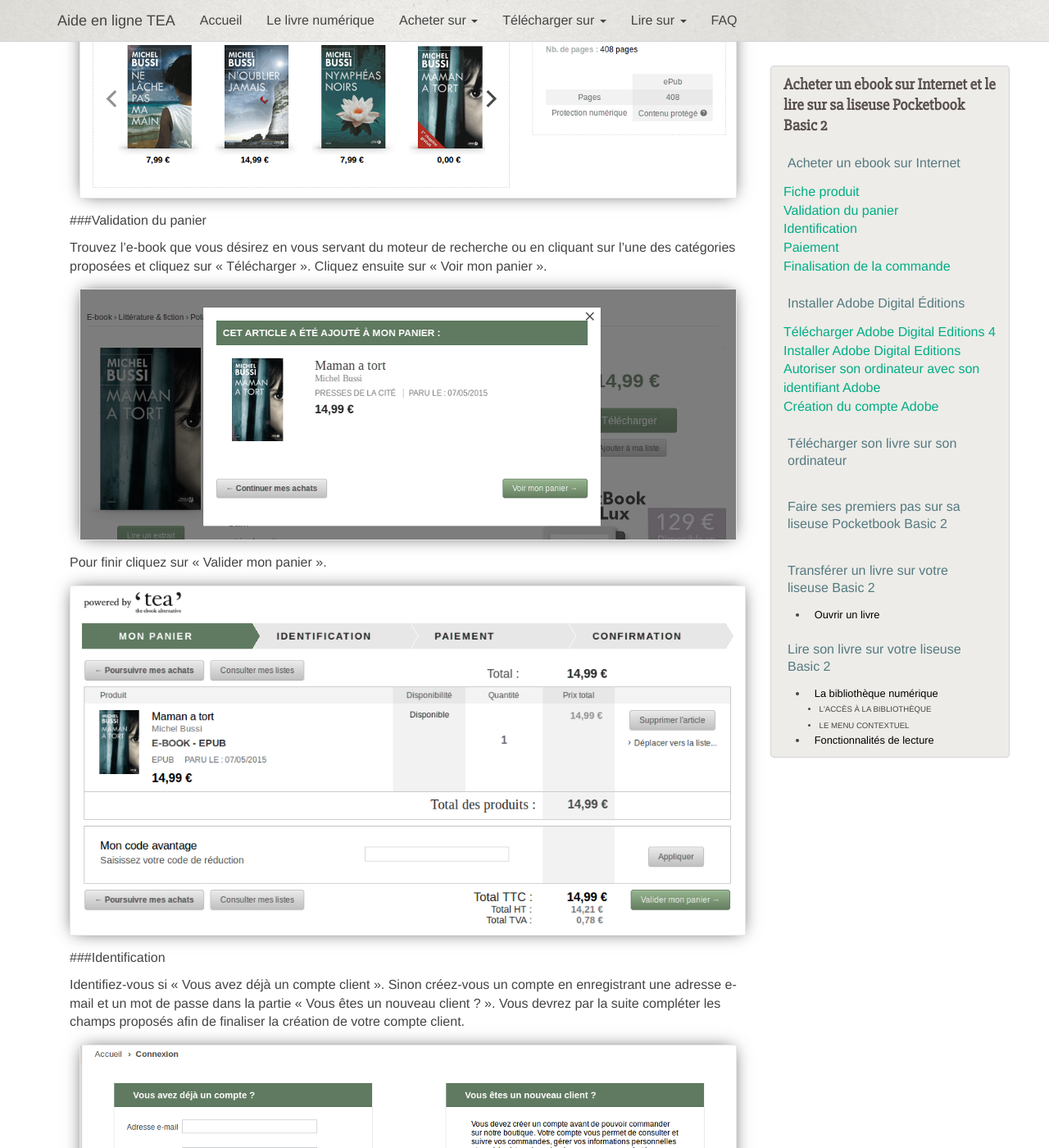
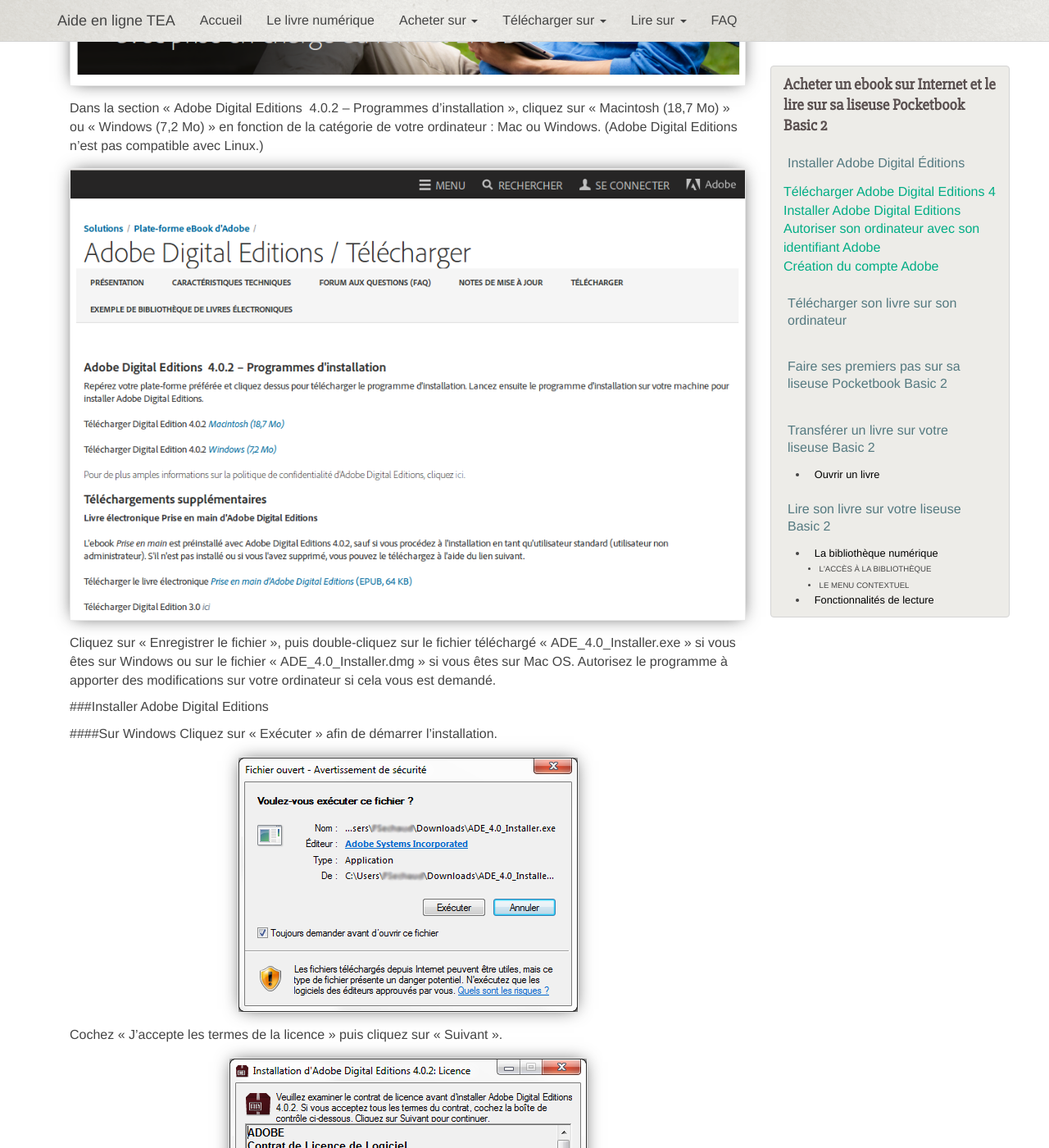
Before and after one commit to TEA-ebook/help-center, a Jekyll site: the page built from _pages/basic2.md, in a window 1280 px wide and 1400 px high, scrolled down 856 px. Shown: the whole window at 82% size. Built offline with Jekyll 4.4.1, drawn with Linux system fonts in a browser that asks for light colours; nearby versions of some CDN libraries; Markdown is read by kramdown in place of the engine named in the settings; some of the changed text lies outside the part shown.

Commit message:
Mod: new pages organisation

```diff
--- a/_pages/web-basic2.md
+++ b/_pages/basic2.md
@@ -1,12 +1,8 @@
 ---
-permalink: "/web-basic2/"
+permalink: "/basic2/"
 layout: page
 title: Acheter un ebook sur Internet et le lire sur sa liseuse Pocketbook Basic 2
 ---
-
-{% include anchor.html id="acheter-internet" label="Acheter un ebook sur Internet" %}
-##Acheter un ebook sur Internet
-{% include acheter-ordinateur.md %}
 
 {% include anchor.html id="installer-adobe-digital-edition" label="Installer Adobe Digital Éditions" %}
 ##Installer Adobe Digital Éditions
--- a/_pages/liseuse-pbv4.md
+++ /dev/null
@@ -1,19 +0,0 @@
----
-permalink: "/liseuse-pbv4/"
-layout: page
-title: Acheter un ebook et le lire sur sa liseuse Pocketbook v4
----
-
-S'il s'agit de la première utilisation de votre liseuse Pocketbook, assurez-vous de bien la configurer lors de son initialisation. Si vous avez déjà initialisé votre liseuse, consultez directement [Acheter un ebook sur votre liseuse Pocketbook v4](/#acheter-liseuse).
-
-{% include anchor.html id="initialiser-pbv4" label="Initialiser votre liseuse Pocketbook v4" %}
-##Initialiser votre liseuse Pocketbook v4
-{% include initialiser-pbv4.md %}
-
-{% include anchor.html id="acheter-liseuse" label="Acheter un ebook sur votre liseuse Pocketbook v4" %}
-##Acheter un ebook sur votre liseuse Pocketbook v4
-{% include acheter-liseuse.md %}
-
-{% include anchor.html id="lire-pbv4" label="Lire sur votre liseuse Pocketbook v4" %}
-##Lire sur votre liseuse Pocketbook v4
-{% include lire-pbv4.md %}
--- a/_pages/liseuse-pbv5.md
+++ /dev/null
@@ -1,19 +0,0 @@
----
-permalink: "/liseuse-pbv5/"
-layout: page
-title: Acheter un ebook et le lire sur sa liseuse TEA (ou Pocketbook) v5
----
-
-S'il s'agit de la première utilisation de votre liseuse TEA (ou Pocketbook), assurez-vous de bien la configurer lors de son initialisation. Si vous avez déjà initialisé votre liseuse, consultez directement [Acheter un ebook sur votre liseuse TEA (ou Pocketbook)  v5](/#acheter-liseuse).
-
-{% include anchor.html id="initialiser-pbv5" label="Initialiser votre liseuse TEA (ou Pocketbook) v5" %}
-##Initialiser votre liseuse TEA (ou Pocketbook) v5
-{% include initialiser-pbv5.md %}
-
-{% include anchor.html id="acheter-liseuse" label="Acheter un ebook sur votre liseuse TEA (ou Pocketbook) v5" %}
-##Acheter un ebook sur votre liseuse TEA (ou Pocketbook) v5
-{% include acheter-liseuse.md %}
-
-{% include anchor.html id="lire-pbv5" label="Lire sur votre liseuse TEA (ou Pocketbook) v5" %}
-##Lire sur votre liseuse TEA (ou Pocketbook) v5
-{% include lire-pbv5.md %}
--- a/_pages/web-pbv4.md
+++ /dev/null
@@ -1,23 +0,0 @@
----
-permalink: "/web-pbv4/"
-layout: page
-title: Acheter un ebook sur Internet et le lire sur sa liseuse Pocketbook v4
----
-
-{% include anchor.html id="acheter-internet" label="Acheter un ebook sur Internet" %}
-##Acheter un ebook sur Internet
-{% include acheter-ordinateur.md %}
-
-Vous pouvez maintenant télécharger vos livres directement sur votre liseuse. [Télécharger sur votre liseuse Pocketbook v4 depuis le store liseuse](#telecharger-pbv4)
-
-{% include anchor.html id="initialiser-pbv4" label="Initialiser votre liseuse Pocketbook v4" %}
-##Initialiser votre liseuse Pocketbook v4
-{% include initialiser-pbv4.md %}
-
-{% include anchor.html id="telecharger-pbv4" label="Télécharger sur votre liseuse Pocketbook v4 depuis le store liseuse" %}
-##Télécharger sur votre liseuse Pocketbook v4 depuis le store liseuse
-{% include telecharger-liseuse.md %}
-
-{% include anchor.html id="lire-pbv4" label="Lire sur votre liseuse Pocketbook v4" %}
-##Lire sur votre liseuse Pocketbook v4
-{% include lire-pbv4.md %}
--- a/_pages/web-pbv5.md
+++ /dev/null
@@ -1,26 +0,0 @@
----
-permalink: "/web-pbv5/"
-layout: page
-title: Acheter un ebook sur Internet et le lire sur sa liseuse TEA (ou Pocketbook) v5
----
-
-{% include anchor.html id="acheter-internet" label="Acheter un ebook sur Internet" %}
-##Acheter un ebook sur Internet
-{% include acheter-ordinateur.md %}
-
-Vous pouvez maintenant télécharger vos livres directement sur votre liseuse. [Télécharger sur votre liseuse TEA (ou Pocketbook) v5 depuis « Mes achats »](#telecharger-pbv5)
-
-{% include anchor.html id="initialiser-pbv5" label="Initialiser votre liseuse TEA (ou Pocketbook) v5" %}
-##Initialiser votre liseuse TEA (ou Pocketbook) v5
-{% include initialiser-pbv5.md %}
-
-{% include anchor.html id="telecharger-pbv5" label="Télécharger sur votre liseuse TEA (ou Pocketbook) v5 depuis « mes achats »" %}
-##Télécharger sur votre liseuse TEA (ou Pocketbook) v5 depuis « mes achats »
-
-{% include youtube-embedded-video.html url="https://www.youtube.com/embed/b4oOA8ZJU2o" %}
-
-{% include telecharger-mes-achats.md %}
-
-{% include anchor.html id="lire-pbv5" label="Lire sur votre liseuse TEA (ou Pocketbook) v5" %}
-##Lire sur votre liseuse TEA (ou Pocketbook) v5
-{% include lire-pbv5.md %}
```
Also changed, not shown: _includes/initialiser-liseuseTEA.md (renamed from _includes/initialiser-pbv5.md, +1 -13 lines), _pages/liseuse-liseuseTEA.md (added, +23 -0 lines), _pages/liseusePB.md (added, +24 -0 lines), _pages/ordinateur.md (renamed from _pages/web-ordinateur.md, +2 -6 lines), _pages/web-liseuseTEA.md (added, +31 -0 lines), _pages/web-pbv4-mesachats.md (deleted, +0 -26 lines), _pages/web-web.md (+2 -0 lines), _includes/initialiser-liseusePB.md (renamed from _includes/initialiser-pbv4.md), _includes/lire-liseusePB.md (renamed from _includes/lire-pbv4.md), _includes/lire-liseuseTEA.md (renamed from _includes/lire-pbv5.md).
